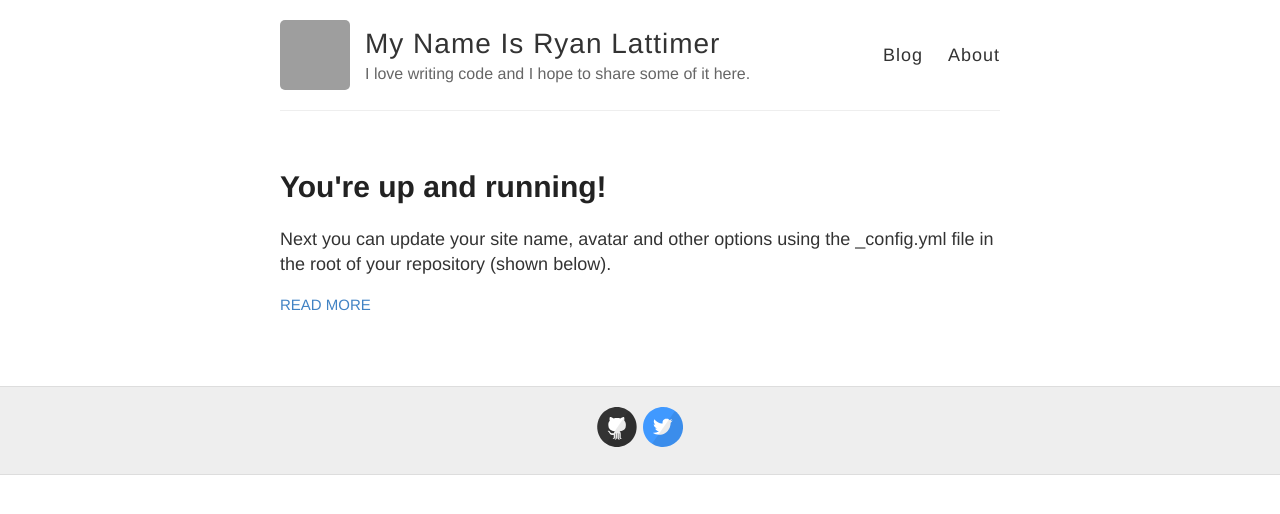
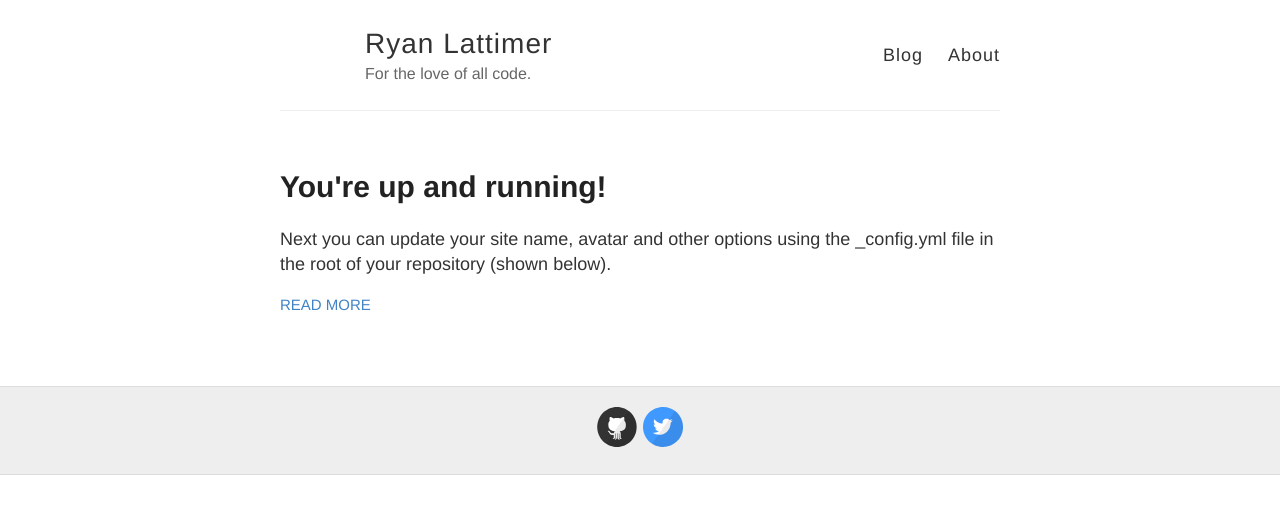
Before and after one commit to colatt/colatt.github.io, a Jekyll site: the page built from index.html, in a window 1280 px wide. Shown: the top 514 px of the page. Built offline with Jekyll 4.4.1, drawn with Linux system fonts in a browser that asks for light colours; grey boxes are pictures that could not be loaded.

Commit message:
More updates to site settings

```diff
--- a/_config.yml
+++ b/_config.yml
@@ -3,13 +3,13 @@
 #
 
 # Name of your site (displayed in the header)
-name: My Name Is Ryan Lattimer
+name: Ryan Lattimer
 
 # Short bio or description (displayed in the header)
-description: I love writing code and I hope to share some of it here.
+description: For the love of all code.
 
 # URL of your avatar or profile pic (you could use your GitHub profile pic)
-avatar: https://avatars2.githubusercontent.com/u/5099225?v=3&u=f8a4d2d172e65524d66440289324f29dac03c565&s=400
+avatar:
 
 #
 # Flags below are optional
```
